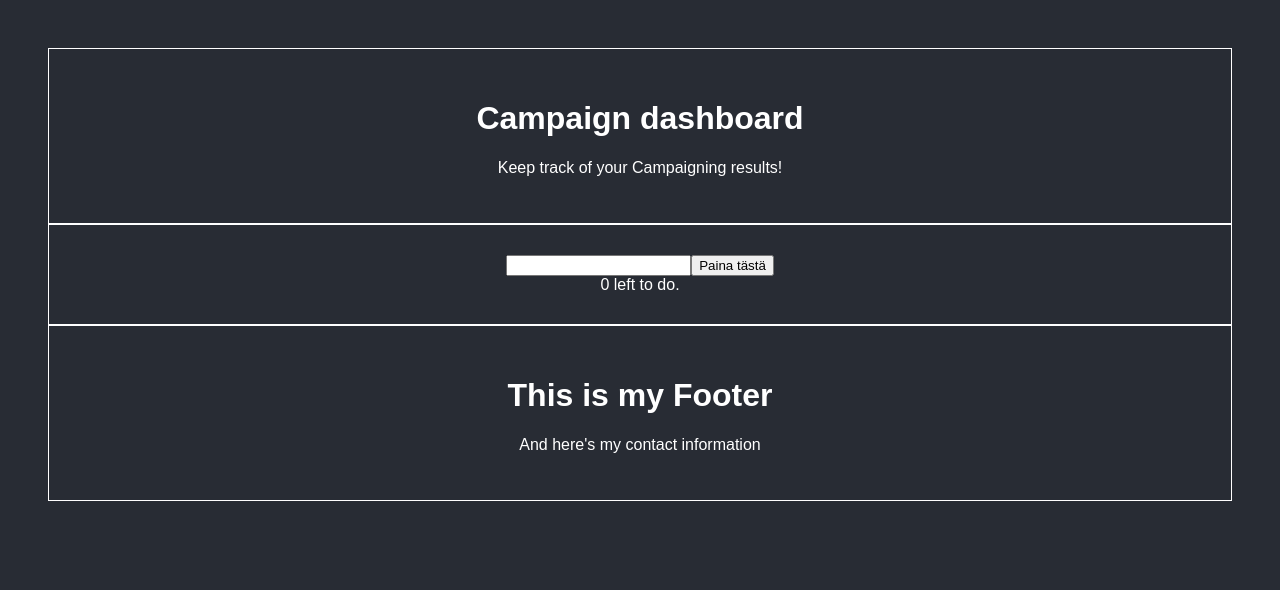
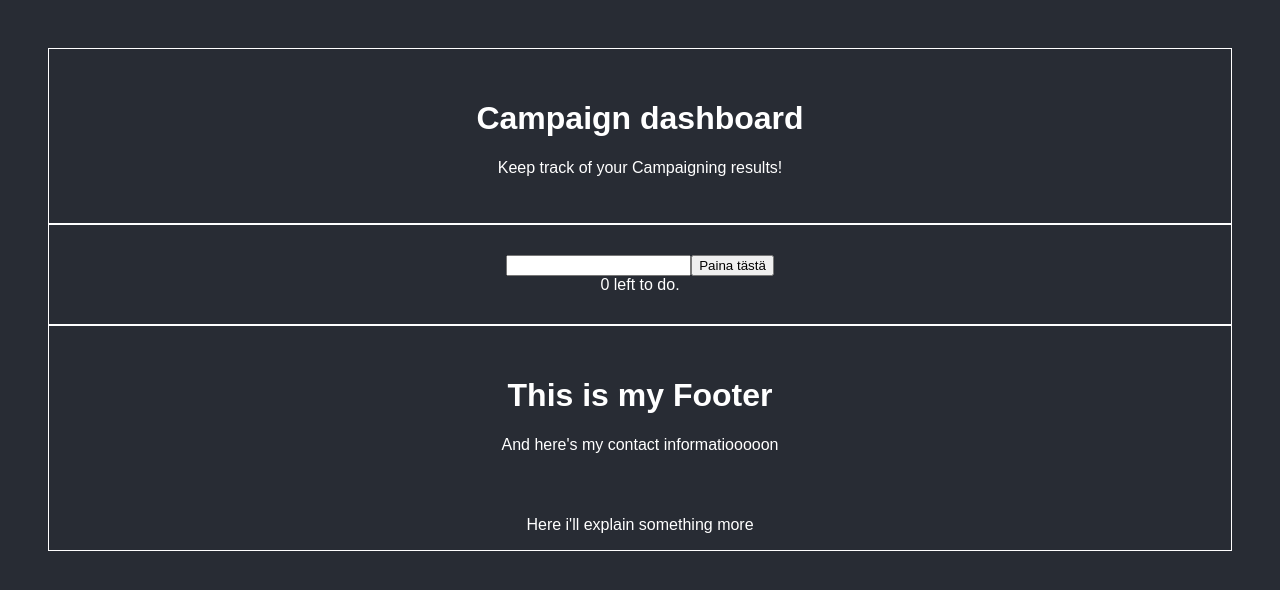
Before and after one commit to rassepasanen/dock_gcp, a React (Create React App) app: page / in a window 1280 px wide. Shown: the top 590 px of the page. Built offline with nearby package versions, Linux system fonts and the light colour scheme.

Commit message:
footer changes

```diff
--- a/src/App.js
+++ b/src/App.js
@@ -64,6 +64,7 @@ function App() {
     </div>
     <div style={{border : "1px solid white"}}>
         <Footer/>
+        <p>Here i'll explain something more</p>
     </div>
     </>
     );
--- a/src/Footer.js
+++ b/src/Footer.js
@@ -4,7 +4,7 @@ export default function Footer() {
     return (
         <div class="footer">
             <h1>This is my Footer</h1>
-            <p>And here's my contact information</p>
+            <p>And here's my contact informatiooooon</p>
         </div>
     )
 }
```
